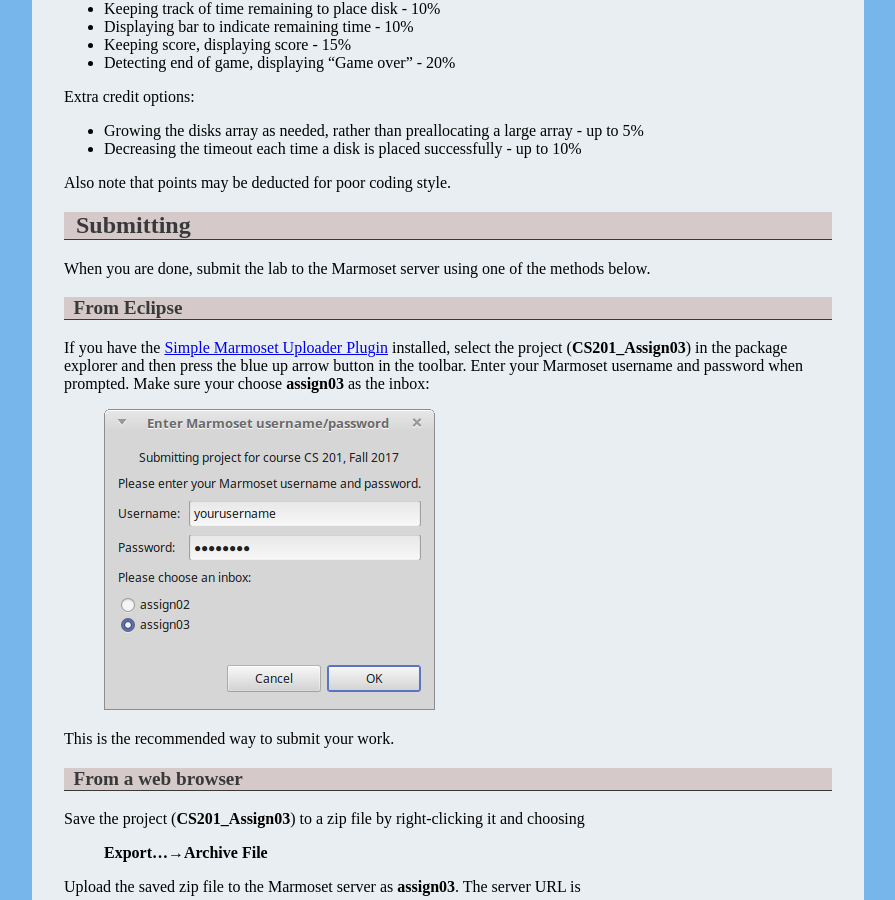
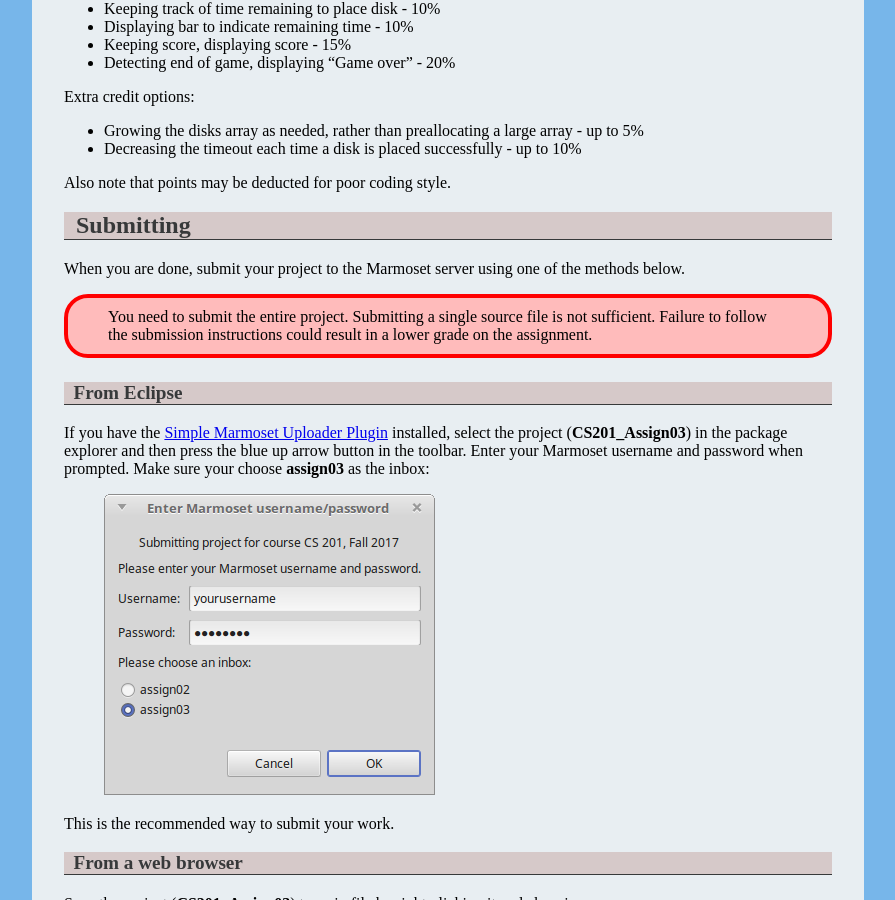
Before and after one commit to ycpcs/cs201-fall2018, a Jekyll site: the page built from assign/assign03.md, in a window 1280 px wide and 900 px high, scrolled down 6956 px. Shown: the whole window, without its empty margins (192-1087 px from the left). Built offline with Jekyll 4.4.1, drawn with Linux system fonts in a browser that asks for light colours.

Commit message:
emphasize submission instructions

```diff
--- a/assign/assign03.md
+++ b/assign/assign03.md
@@ -289,7 +289,13 @@ Also note that points may be deducted for poor coding style.
 Submitting
 ----------
 
-When you are done, submit the lab to the Marmoset server using one of the methods below.
+When you are done, submit your project to the Marmoset server using one of the methods below.
+
+<div class="callout">
+You need to submit the entire project.  Submitting a single source
+file is not sufficient.  Failure to follow the submission instructions
+could result in a lower grade on the assignment.
+</div>
 
 ### From Eclipse
 
```
Also changed, not shown: index.md (+1 -0 lines).
